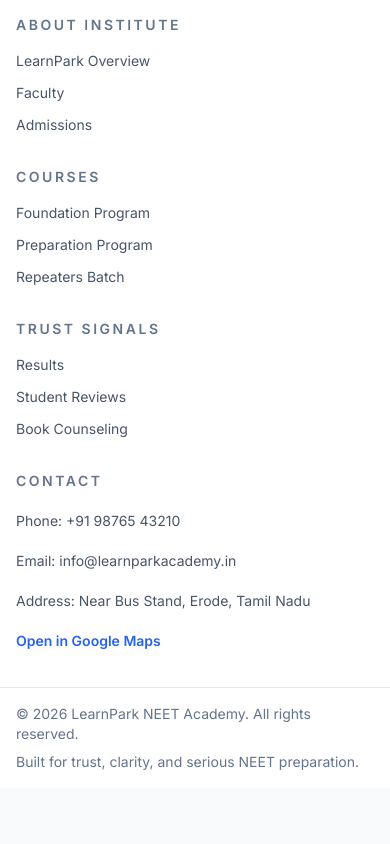
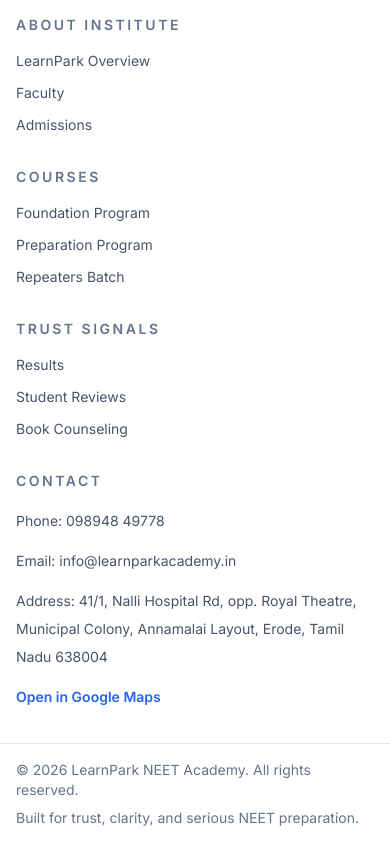
Before and after one commit to Subashav/learnpark, a React (Vite) app: page /faculty in a window 390 px wide. Shown: the part 2697-3541 px from the top of the page. Before the commit the page ends 3485 px from the top, so only its background shows below. Built offline with nearby package versions, Linux system fonts and the light colour scheme.

Commit message:
fix: update contact address and phone number

```diff
--- a/src/components/SiteLayout.jsx
+++ b/src/components/SiteLayout.jsx
@@ -156,10 +156,10 @@
             <div>
               <p className="text-sm font-semibold uppercase tracking-[0.18em] text-[#64748B]">Contact</p>
               <div className="mt-4 flex flex-col gap-3 text-sm leading-7 text-[#475569]">
-                <span>Phone: +91 98765 43210</span>
+                <span>Phone: 098948 49778</span>
                 <span>Email: info@learnparkacademy.in</span>
-                <span>Address: Near Bus Stand, Erode, Tamil Nadu</span>
-                <a href="https://maps.google.com/?q=Erode" target="_blank" rel="noreferrer" className="font-semibold text-[#2563EB] hover:text-[#1D4ED8]">
+                <span>Address: 41/1, Nalli Hospital Rd, opp. Royal Theatre, Municipal Colony, Annamalai Layout, Erode, Tamil Nadu 638004</span>
+                <a href="https://maps.google.com/?q=41/1+Nalli+Hospital+Rd+Erode+Tamil+Nadu+638004" target="_blank" rel="noreferrer" className="font-semibold text-[#2563EB] hover:text-[#1D4ED8]">
                   Open in Google Maps
                 </a>
               </div>
--- a/src/pages/HomePage.jsx
+++ b/src/pages/HomePage.jsx
@@ -51,7 +51,9 @@
     name: 'LearnPark NEET Academy',
     description:
       'LearnPark NEET Academy delivers structured NEET preparation, expert faculty support, weekly testing, and proven medical entrance results.',
-    areaServed: 'Erode, Tamil Nadu, India',
+    areaServed: 'Erode, Tamil Nadu 638004, India',
+    address: '41/1, Nalli Hospital Rd, opp. Royal Theatre, Municipal Colony, Annamalai Layout, Erode, Tamil Nadu 638004',
+    telephone: '+91-98948-49778',
     educationalCredentialAwarded: 'NEET Entrance Preparation',
     url: 'https://learnpark.vercel.app/',
   };
```
